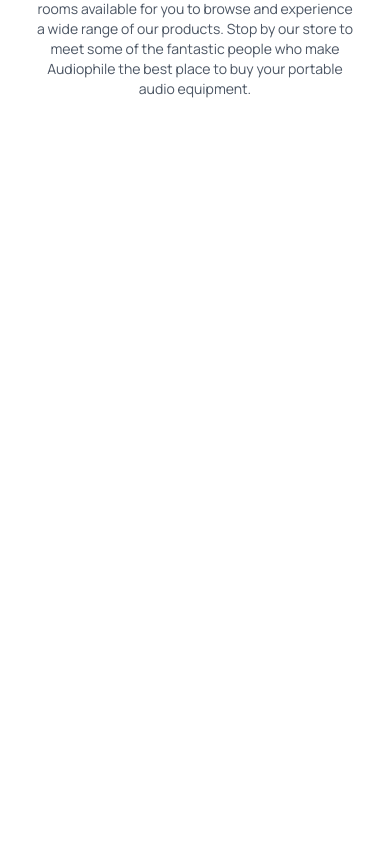
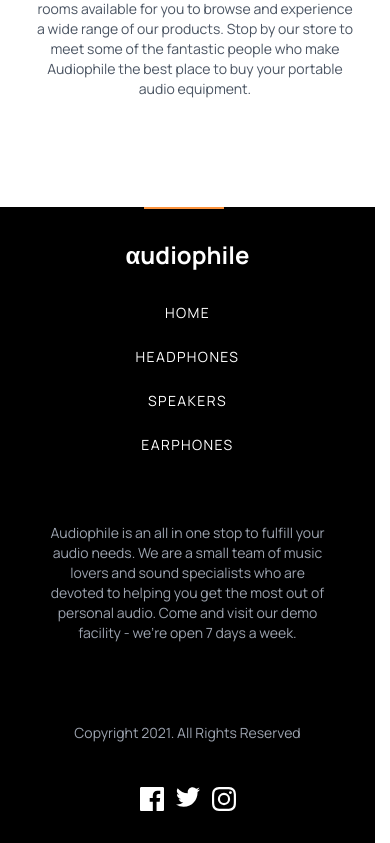
Before and after one commit to rmdbarbosa/audiophile-ecommerce, a Next.js app: page / in a window 390 px wide. Shown: the part 3393-4236 px from the top of the page. Before the commit the page ends 3528 px from the top, so only its background shows below. Built offline with nearby package versions, Linux system fonts and the light colour scheme.

Commit message:
feat: footer mobile styling

```diff
--- /dev/null
+++ b/app/components/Footer.tsx
@@ -0,0 +1,58 @@
+import React from "react";
+
+export default function Footer() {
+  return (
+    <div className="bg-black absolute left-0 right-0 mt-24 gap-8 text-center flex flex-col justify-center items-center max-w-[375px] p-8">
+      <div>
+        <h1 className="text-white normal-case font-extrabold text-2xl">
+          αudiophile
+        </h1>
+        <div className="border border-orange-400 top-0 left-[9rem] absolute left-125 min-w-[80px]"></div>
+      </div>
+      <ul className="flex flex-col text-white text-sm gap-6 tracking-widest">
+        <li>HOME</li>
+        <li>HEADPHONES</li>
+        <li>SPEAKERS</li>
+        <li>EARPHONES</li>
+      </ul>
+      <p className="normal-case text-gray-400 text-sm mt-6 p-3">
+        Audiophile is an all in one stop to fulfill your audio needs. We are a
+        small team of music lovers and sound specialists who are devoted to
+        helping you get the most out of personal audio. Come and visit our demo
+        facility - we’re open 7 days a week.
+      </p>
+      <span className="normal-case text-gray-400 text-sm mt-6 p-3">
+        Copyright 2021. All Rights Reserved
+      </span>
+      <ul className="flex gap-3">
+        <li>
+          <svg width="24" height="24" xmlns="http://www.w3.org/2000/svg">
+            <path
+              d="M22.675 0H1.325C.593 0 0 .593 0 1.325v21.351C0 23.407.593 24 1.325 24H12.82v-9.294H9.692v-3.622h3.128V8.413c0-3.1 1.893-4.788 4.659-4.788 1.325 0 2.463.099 2.795.143v3.24l-1.918.001c-1.504 0-1.795.715-1.795 1.763v2.313h3.587l-.467 3.622h-3.12V24h6.116c.73 0 1.323-.593 1.323-1.325V1.325C24 .593 23.407 0 22.675 0z"
+              fill="#FFF"
+              fill-rule="nonzero"
+            />
+          </svg>
+        </li>
+        <li>
+          <svg width="24" height="20" xmlns="http://www.w3.org/2000/svg">
+            <path
+              d="M24 2.557a9.83 9.83 0 01-2.828.775A4.932 4.932 0 0023.337.608a9.864 9.864 0 01-3.127 1.195A4.916 4.916 0 0016.616.248c-3.179 0-5.515 2.966-4.797 6.045A13.978 13.978 0 011.671 1.149a4.93 4.93 0 001.523 6.574 4.903 4.903 0 01-2.229-.616c-.054 2.281 1.581 4.415 3.949 4.89a4.935 4.935 0 01-2.224.084 4.928 4.928 0 004.6 3.419A9.9 9.9 0 010 17.54a13.94 13.94 0 007.548 2.212c9.142 0 14.307-7.721 13.995-14.646A10.025 10.025 0 0024 2.557z"
+              fill="#FFF"
+              fill-rule="nonzero"
+            />
+          </svg>
+        </li>
+        <li>
+          <svg width="24" height="24" xmlns="http://www.w3.org/2000/svg">
+            <path
+              d="M12 2.163c3.204 0 3.584.012 4.85.07 3.252.148 4.771 1.691 4.919 4.919.058 1.265.069 1.645.069 4.849 0 3.205-.012 3.584-.069 4.849-.149 3.225-1.664 4.771-4.919 4.919-1.266.058-1.644.07-4.85.07-3.204 0-3.584-.012-4.849-.07-3.26-.149-4.771-1.699-4.919-4.92-.058-1.265-.07-1.644-.07-4.849 0-3.204.013-3.583.07-4.849.149-3.227 1.664-4.771 4.919-4.919 1.266-.057 1.645-.069 4.849-.069zM12 0C8.741 0 8.333.014 7.053.072 2.695.272.273 2.69.073 7.052.014 8.333 0 8.741 0 12c0 3.259.014 3.668.072 4.948.2 4.358 2.618 6.78 6.98 6.98C8.333 23.986 8.741 24 12 24c3.259 0 3.668-.014 4.948-.072 4.354-.2 6.782-2.618 6.979-6.98.059-1.28.073-1.689.073-4.948 0-3.259-.014-3.667-.072-4.947-.196-4.354-2.617-6.78-6.979-6.98C15.668.014 15.259 0 12 0zm0 5.838a6.162 6.162 0 100 12.324 6.162 6.162 0 000-12.324zM12 16a4 4 0 110-8 4 4 0 010 8zm6.406-11.845a1.44 1.44 0 100 2.881 1.44 1.44 0 000-2.881z"
+              fill="#FFF"
+              fill-rule="nonzero"
+            />
+          </svg>
+        </li>
+      </ul>
+    </div>
+  );
+}
--- a/app/page.tsx
+++ b/app/page.tsx
@@ -1,4 +1,5 @@
 import Button from "./components/Button";
+import Footer from "./components/Footer";
 import EarphonesCard from "./components/home/EarphonesCard";
 import GraySpeakerCard from "./components/home/GraySpeakerCard";
 import ManWithHeadphone from "./components/home/ManWithHeadphone";
@@ -35,6 +36,7 @@
         <GraySpeakerCard />
         <EarphonesCard />
         <ManWithHeadphone />
+        <Footer />
       </div>
     </>
   );
```
